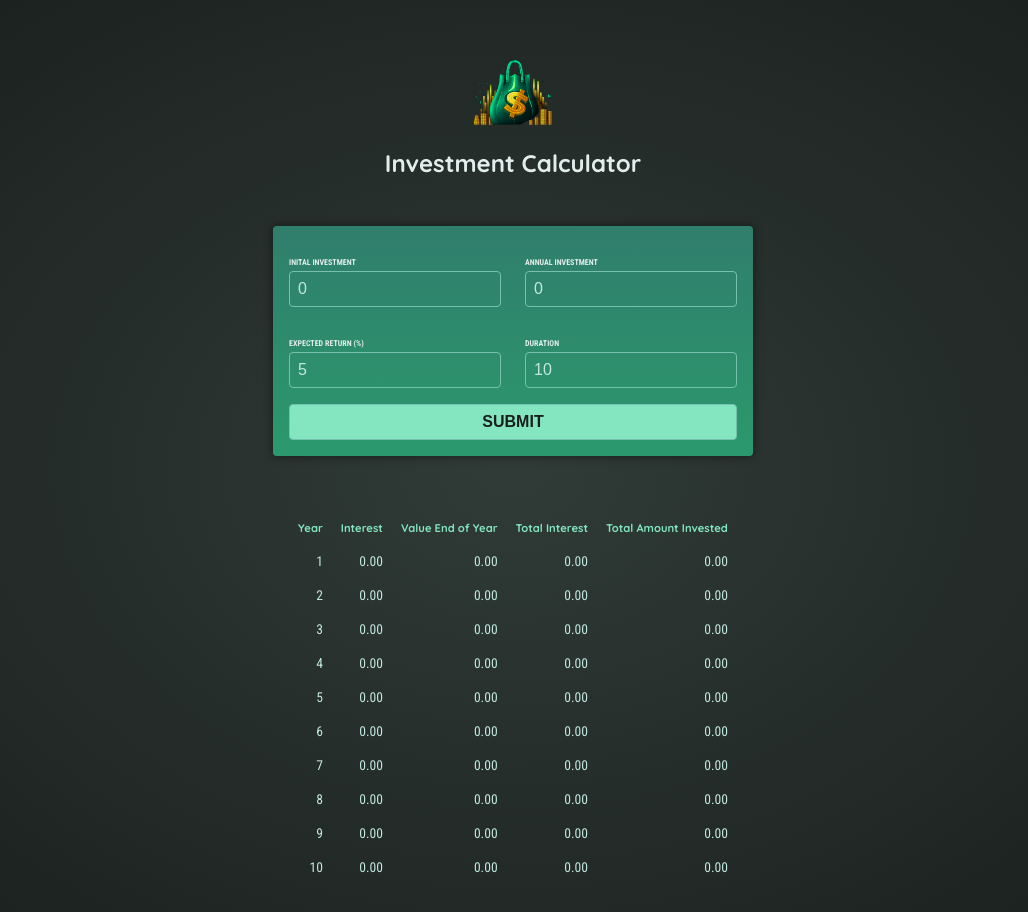
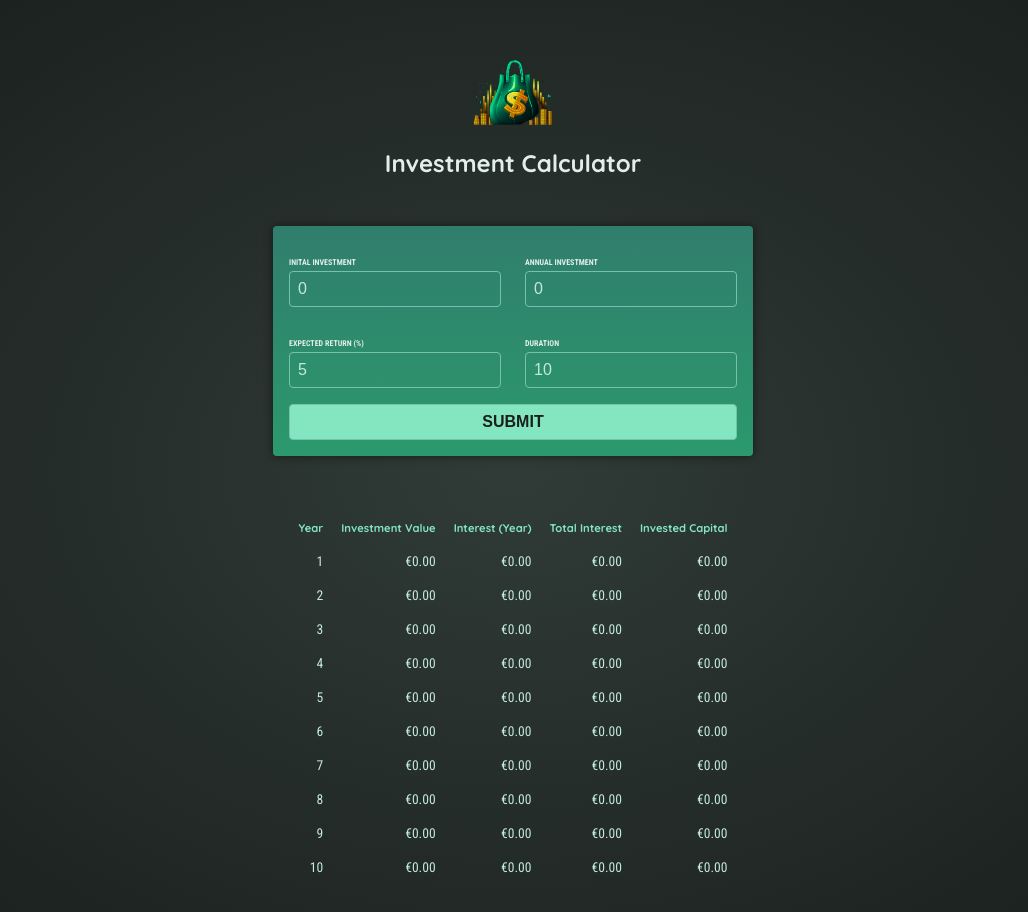
Before and after one commit to MateusMayan/investmentCalculator, an Angular app: page / in a window 1280 px wide. Both pictures are taken after a click on the button "SUBMIT". Shown: the top 912 px of the page, without its empty margins (127-1155 px from the left). Built offline with nearby package versions, Linux system fonts and the light colour scheme.

Commit message:
feat(App, InvestmentResults, UserInput): implemented signal usage in the code

```diff
--- a/src/app/app.component.html
+++ b/src/app/app.component.html
@@ -1,3 +1,3 @@
 <app-header/>
 <app-user-input (calculate)="onCalculateInvestmentResults($event)"/>
-<app-investment-results [results]="resultsData"/>
+<app-investment-results [results]="resultsData()"/>
--- a/src/app/app.component.ts
+++ b/src/app/app.component.ts
@@ -1,4 +1,4 @@
-import { Component } from '@angular/core';
+import { Component, signal } from '@angular/core';
 import { InvestmentInput } from './investment-input.model';
 
 @Component({
@@ -6,14 +6,14 @@ import { InvestmentInput } from './investment-input.model';
   templateUrl: './app.component.html',
 })
 export class AppComponent {
-  resultsData?: {
+  resultsData = signal<{
     year: number,
     interest: number,
     valueEndOfYear: number,
     annualInvestment: number,
     totalInterest: number,
     totalAmountInvested: number,
-}[]
+}[] | undefined> (undefined);
 
   onCalculateInvestmentResults(data: InvestmentInput) {
     const { initialInvestment, annualInvestment, expectedReturn, duration } =
@@ -37,6 +37,6 @@ export class AppComponent {
       });
     }
 
-    this.resultsData = annualData;
+    this.resultsData.set(annualData);
   }
 }
--- a/src/app/app.module.ts
+++ b/src/app/app.module.ts
@@ -1,10 +1,12 @@
 import { NgModule } from '@angular/core';
 import { BrowserModule } from '@angular/platform-browser';
+import { CurrencyPipe } from '@angular/common';
+import { FormsModule } from '@angular/forms';
+
 
 import { AppComponent } from './app.component';
 import { HeaderComponent } from './header/header.component';
 import { UserInputComponent } from './user-input/user-input.component';
-import { FormsModule } from '@angular/forms';
 import { InvestmentResultsComponent } from './investment-results/investment-results.component';
 
 @NgModule({
@@ -14,7 +16,7 @@ import { InvestmentResultsComponent } from './investment-results/investment-resu
     UserInputComponent,
     InvestmentResultsComponent,
   ],
-  imports: [BrowserModule, FormsModule],
+  imports: [BrowserModule, FormsModule, CurrencyPipe],
   providers: [],
   bootstrap: [AppComponent],
 })
--- a/src/app/investment-results/investment-results.component.html
+++ b/src/app/investment-results/investment-results.component.html
@@ -1,22 +1,22 @@
-@if (!results) {
+@if (!results()) {
 <p class="center">Please, enter some values and press "Calculate".</p>
 } @else {
 <table>
   <thead>
     <th>Year</th>
-    <th>Interest</th>
-    <th>Value End of Year</th>
+    <th>Investment Value</th>
+    <th>Interest (Year)</th>
     <th>Total Interest</th>
-    <th>Total Amount Invested</th>
+    <th>Invested Capital</th>
   </thead>
   <tbody>
-    @for (result of results; track result.year) {
+    @for (result of results(); track result.year) {
     <tr>
       <td>{{ result.year }}</td>
-      <td>{{ result.interest.toFixed(2) }}</td>
-      <td>{{ result.valueEndOfYear.toFixed(2) }}</td>
-      <td>{{ result.totalInterest.toFixed(2) }}</td>
-      <td>{{ result.totalAmountInvested.toFixed(2) }}</td>
+      <td>{{ result.valueEndOfYear.toFixed(2) | currency: "EUR" }}</td>
+      <td>{{ result.interest.toFixed(2) | currency: "EUR" }}</td>
+      <td>{{ result.totalInterest.toFixed(2) | currency: "EUR"}}</td>
+      <td>{{ result.totalAmountInvested.toFixed(2) | currency: "EUR" }}</td>
     </tr>
     }
   </tbody>
--- a/src/app/investment-results/investment-results.component.ts
+++ b/src/app/investment-results/investment-results.component.ts
@@ -1,17 +1,19 @@
-import { Component, Input } from '@angular/core';
+import { Component, input } from '@angular/core';
 
 @Component({
   selector: 'app-investment-results',
   templateUrl: './investment-results.component.html',
-  styleUrl: './investment-results.component.css'
+  styleUrl: './investment-results.component.css',
 })
 export class InvestmentResultsComponent {
-  @Input() results?: {
-      year: number,
-      interest: number,
-      valueEndOfYear: number,
-      annualInvestment: number,
-      totalInterest: number,
-      totalAmountInvested: number,
-  }[]
+  results = input<
+    {
+      year: number;
+      interest: number;
+      valueEndOfYear: number;
+      annualInvestment: number;
+      totalInterest: number;
+      totalAmountInvested: number;
+    }[]
+  >();
 }
--- a/src/app/user-input/user-input.component.html
+++ b/src/app/user-input/user-input.component.html
@@ -7,7 +7,7 @@
         id="initialInvestment"
         name="initialInvestment"
         required
-        [(ngModel)]="this.initialInvestment"
+        [(ngModel)]="initialInvestment"
       />
     </p>
 
@@ -18,7 +18,7 @@
         id="annualInvestment"
         name="annualInvestment"
         required
-        [(ngModel)]="this.annualInvestment"
+        [(ngModel)]="annualInvestment"
       />
     </p>
   </div>
@@ -30,14 +30,14 @@
         id="expectedReturn"
         name="expectedReturn"
         required
-        [(ngModel)]="this.expectedReturn"
+        [(ngModel)]="expectedReturn"
       />
     </p>
 
     <p>
       <label for="duration">Duration</label>
       <input type="number" id="duration"
-      name="duration" required [(ngModel)]="this.duration" />
+      name="duration" required [(ngModel)]="duration" />
     </p>
   </section>
   <button type="submit">Submit</button>
--- a/src/app/user-input/user-input.component.ts
+++ b/src/app/user-input/user-input.component.ts
@@ -1,4 +1,4 @@
-import { Component, EventEmitter, Output } from '@angular/core';
+import { Component, output, signal } from '@angular/core';
 import { InvestmentInput } from '../investment-input.model';
 
 @Component({
@@ -7,18 +7,22 @@ import { InvestmentInput } from '../investment-input.model';
   styleUrl: './user-input.component.css',
 })
 export class UserInputComponent {
-  @Output() calculate = new EventEmitter<InvestmentInput>();
-  initialInvestment: number = 0;
-  annualInvestment: number = 0;
-  expectedReturn: number = 5;
-  duration: number = 10;
+  calculate = output<InvestmentInput>()
+  initialInvestment = signal('0');
+  annualInvestment = signal('0');
+  expectedReturn = signal('5');
+  duration = signal('10');
 
   onSubmit() {
     this.calculate.emit({
-      initialInvestment: +this.initialInvestment,
-      annualInvestment: +this.annualInvestment,
-      expectedReturn: +this.expectedReturn,
-      duration: +this.duration,
+      initialInvestment: +this.initialInvestment(),
+      annualInvestment: +this.annualInvestment(),
+      expectedReturn: +this.expectedReturn(),
+      duration: +this.duration(),
     });
+    this.annualInvestment.set('0')
+    this.initialInvestment.set('0')
+    this.expectedReturn.set('5')
+    this.duration.set('10')
   }
 }
```
